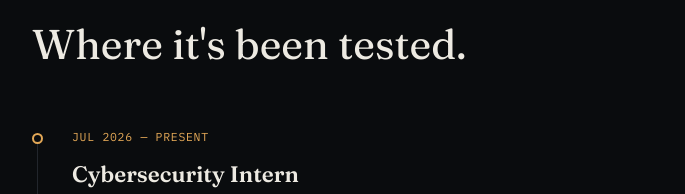
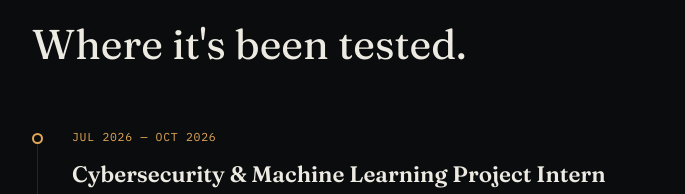
Before and after one commit to rahulpatel0407/Tech-With-Tej, a website: page index.html in a window 1280 px wide. Shown: the part 1820-2014 px from the top of the page, without its empty margins (88-773 px from the left). Drawn offline with nearby package versions, Linux system fonts and the light colour scheme.

Commit message:
update: ISRO role title to Cybersecurity & ML Project Intern, end date OCT 2026

```diff
--- a/index.html
+++ b/index.html
@@ -758,9 +758,9 @@ body.hc .c-dot,body.hc .c-ring{opacity:1;}body.hc,body.hc a,body.hc button{curso
 
         <div class="tl-dot"></div>
 
-        <p class="tl-date">JUL 2026 &mdash; PRESENT</p>
-
-        <h3 class="tl-role">Cybersecurity Intern</h3>
+        <p class="tl-date">JUL 2026 &mdash; OCT 2026</p>
+
+        <h3 class="tl-role">Cybersecurity &amp; Machine Learning Project Intern</h3>
 
         <p class="tl-org" style="display:flex;align-items:center;gap:.6rem;"><img src="logo-isro.png" alt="ISRO Logo" style="height:26px;object-fit:contain;background:#fff;border-radius:4px;padding:2px 6px;"> NRSC (ISRO), Hyderabad</p>
 
@@ -1554,7 +1554,7 @@ body.hc .c-dot,body.hc .c-ring{opacity:1;}body.hc,body.hc a,body.hc button{curso
 
       <div class="ms"><span class="ms-date">2026</span><span class="ms-ev">IBM Hackathon Winner &mdash; AgriHealth AI, presented at AI Summit Bihar</span></div>
 
-      <div class="ms"><span class="ms-date">JUL 2026</span><span class="ms-ev">Cybersecurity Intern &mdash; NRSC, ISRO</span></div>
+      <div class="ms"><span class="ms-date">JUL&ndash;OCT 2026</span><span class="ms-ev">Cybersecurity &amp; ML Project Intern &mdash; NRSC, ISRO</span></div>
 
       <div class="ms"><span class="ms-date">2027</span><span class="ms-ev">B.Tech graduation (expected)</span></div>
 
```
Also changed, not shown: portfolio-preview (2).html (+4 -4 lines).
